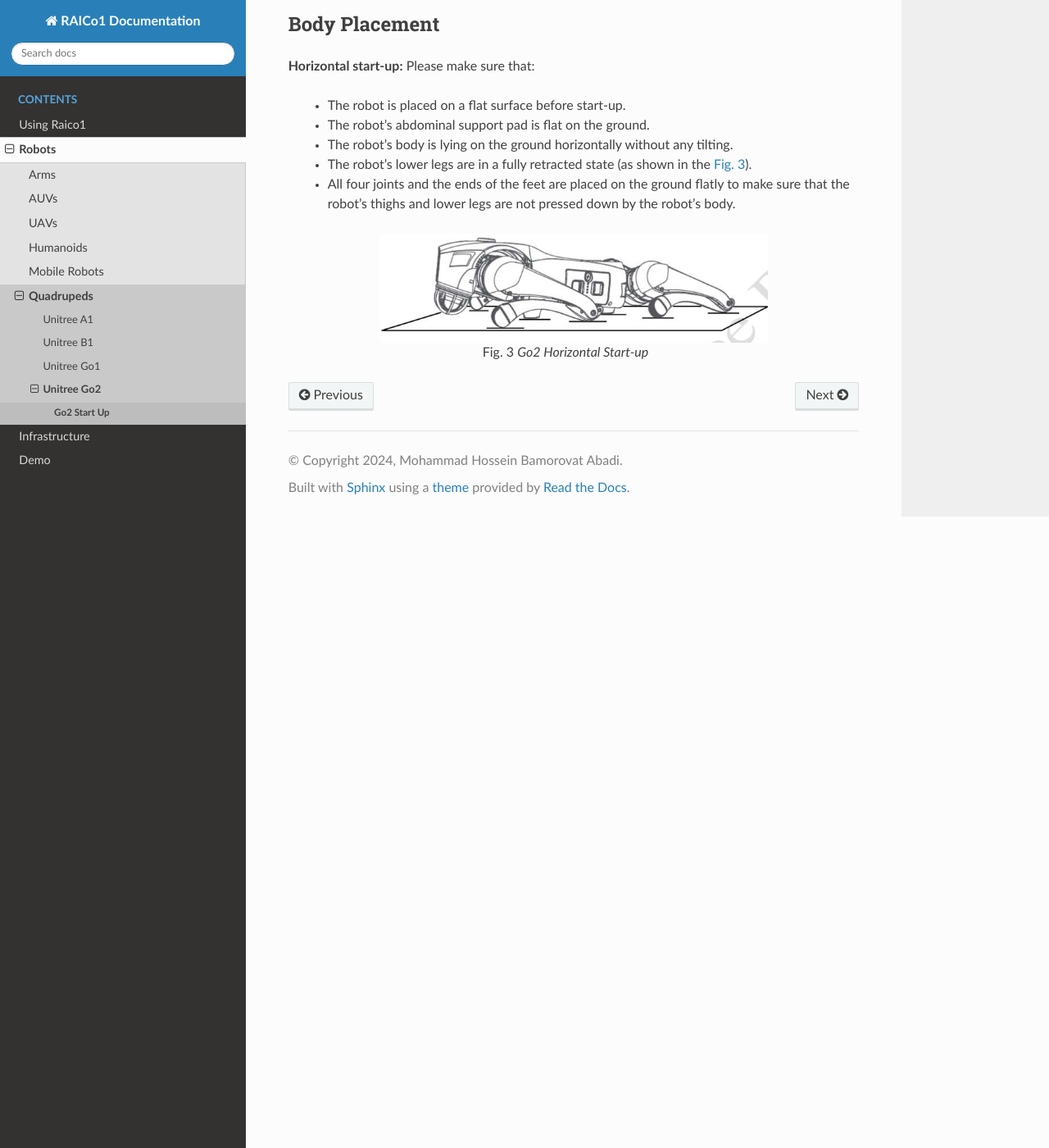
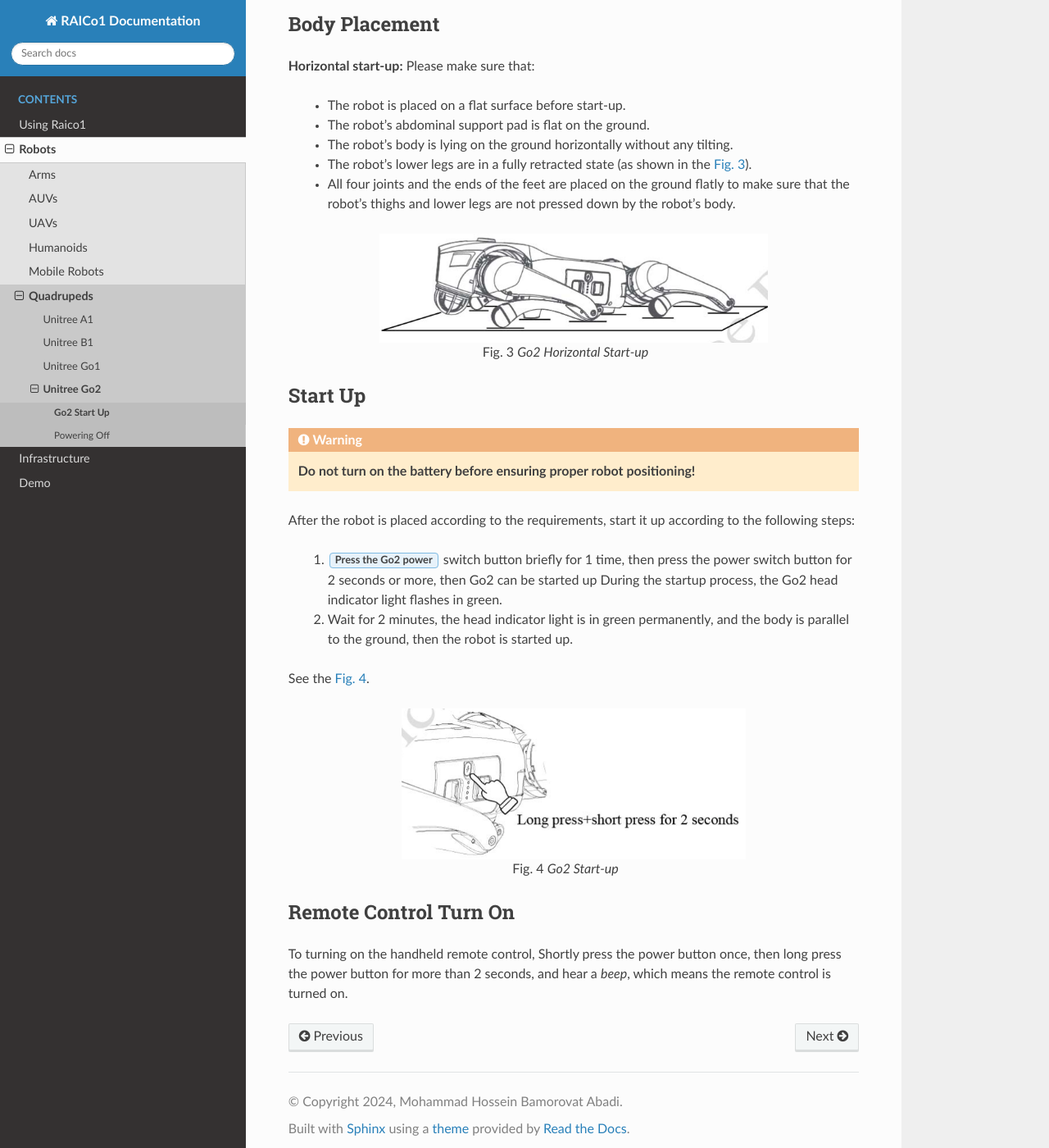
Before and after one commit to UoM-RAICo1/raico-docs, a Sphinx documentation site: the page built from source/robots/Quadrupeds/UnitreeGo2/go2_start.rst, in a window 1280 px wide and 1400 px high, scrolled down 1474 px. Shown: the whole window at 82% size. Built offline with Sphinx 7.4.7 and the Read the Docs theme 2.0.0, drawn with Linux system fonts in a browser that asks for light colours.

```diff
--- a/source/robots/Quadrupeds/UnitreeB1/b1_power_off.rst
+++ b/source/robots/Quadrupeds/UnitreeB1/b1_power_off.rst
@@ -35,9 +35,9 @@
 
 .. warning:: Be careful to pinch your fingers when boxing the robot.
 
-:numref:`b1_boxing` shows the boxing of the robot.
+:numref:`fig_b1_boxing` shows the boxing of the robot.
 
-.. _b1_boxing:
+.. _fig_b1_boxing:
 
 .. figure:: ../../../images/unitree_b1/b1_boxing.jpg
    :align: center
--- a/source/robots/Quadrupeds/UnitreeGo2/go2_start.rst
+++ b/source/robots/Quadrupeds/UnitreeGo2/go2_start.rst
@@ -67,3 +67,34 @@
    :alt: Go2 Horizontal Start-up
 
    Go2 Horizontal Start-up
+
+
+Start Up
+--------
+
+.. warning:: **Do not turn on the battery before ensuring proper robot positioning!**
+
+After the robot is placed according to the requirements, start it up according to the following steps:
+
+    #. :guilabel:`Press the Go2 power` switch button briefly for 1 time, then press the power switch button for 2 seconds or more, then Go2 can be started up During the startup process, the Go2 head indicator light flashes in green.
+    #. Wait for 2 minutes, the head indicator light is in green permanently, and the body is parallel to the ground, then the robot is started up.
+
+See the :numref:`fig_go2_startup`.
+
+.. _fig_go2_startup:
+
+.. figure:: ../../../images/unitree_go2/go2_startup.png
+   :align: center
+   :scale: 70%
+   :alt: Go2 Start-up
+
+   Go2 Start-up
+
+
+Remote Control Turn On
+--------------------------
+
+To turning on the handheld remote control, Shortly press the power button once, then long press the power button for more than 2 seconds,
+and hear a `beep`, which means the remote control is turned on.
+
+.. To turning off the handheld remote control, Shortly press the power button once, then long press the power button for more than 2 seconds, and hear three `beeps`, which means the remote control is turned off.
--- a/source/robots/Quadrupeds/UnitreeGo2/index.rst
+++ b/source/robots/Quadrupeds/UnitreeGo2/index.rst
@@ -48,6 +48,7 @@
     .. toctree::
 
         go2_start
+        go2_power_off
 
 
 ..        b1_manual_control
```
Also changed, not shown: source/robots/Quadrupeds/UnitreeGo2/go2_power_off.rst (added, +31 -0 lines), source/images/unitree_go2/go2_startup.png (added).
